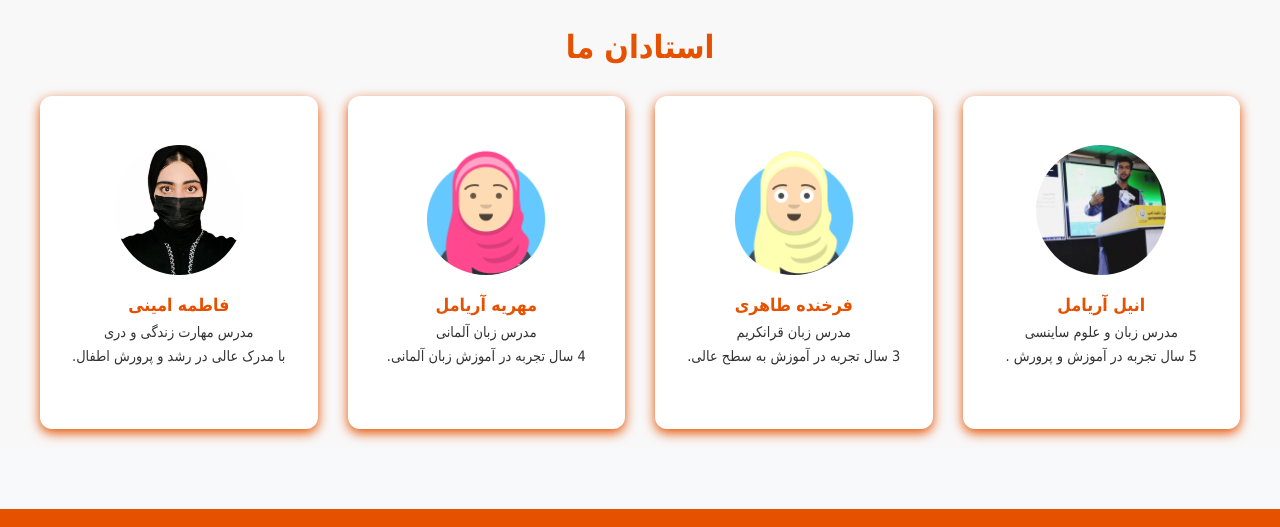
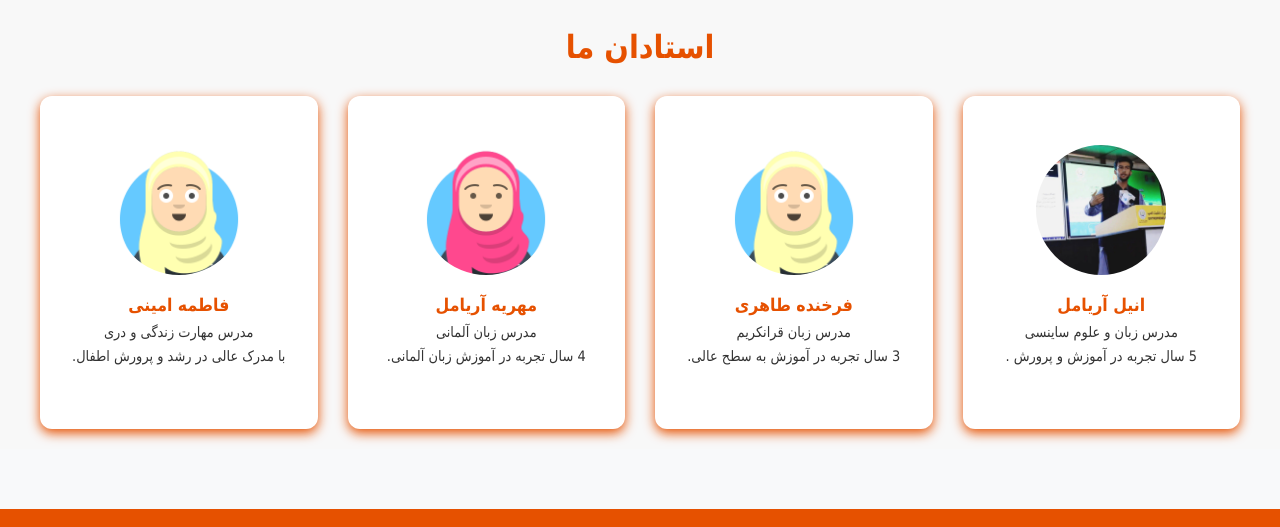
Before and after one commit to Marjan-Habibi/qaribacademy, a plain HTML site: page index.html in a window 1280 px wide. Shown: the part 2715-3242 px from the top of the page. Drawn offline with Linux system fonts and the light colour scheme.

Commit message:
Update index.htmls

```diff
--- a/index.html
+++ b/index.html
@@ -242,7 +242,7 @@
     <!-- استاد دوم  -->
     <div class="teacher-card" onclick="this.classList.toggle('flipped')">
       <div class="front">
-        <img src="image/fatema-amini.jpg" alt="استاد دوم">
+        <img src="image/farkhnda.png" alt="استاد سوم">
         <h3>فاطمه امینی </h3>
         <p>مدرس مهارت زندگی و دری</p>
         <p class="bio">با مدرک عالی در رشد و پرورش اطفال.</p>
```
